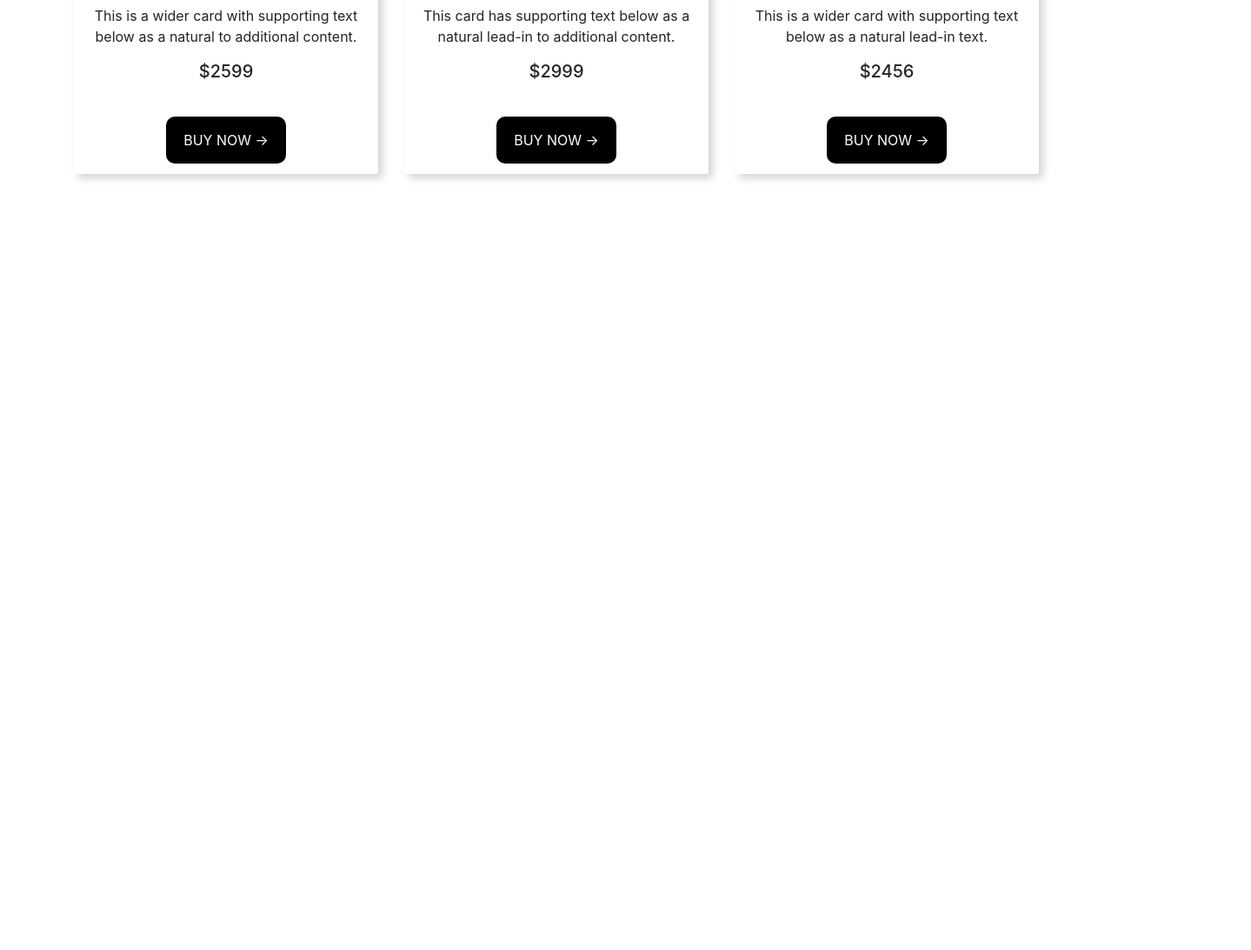
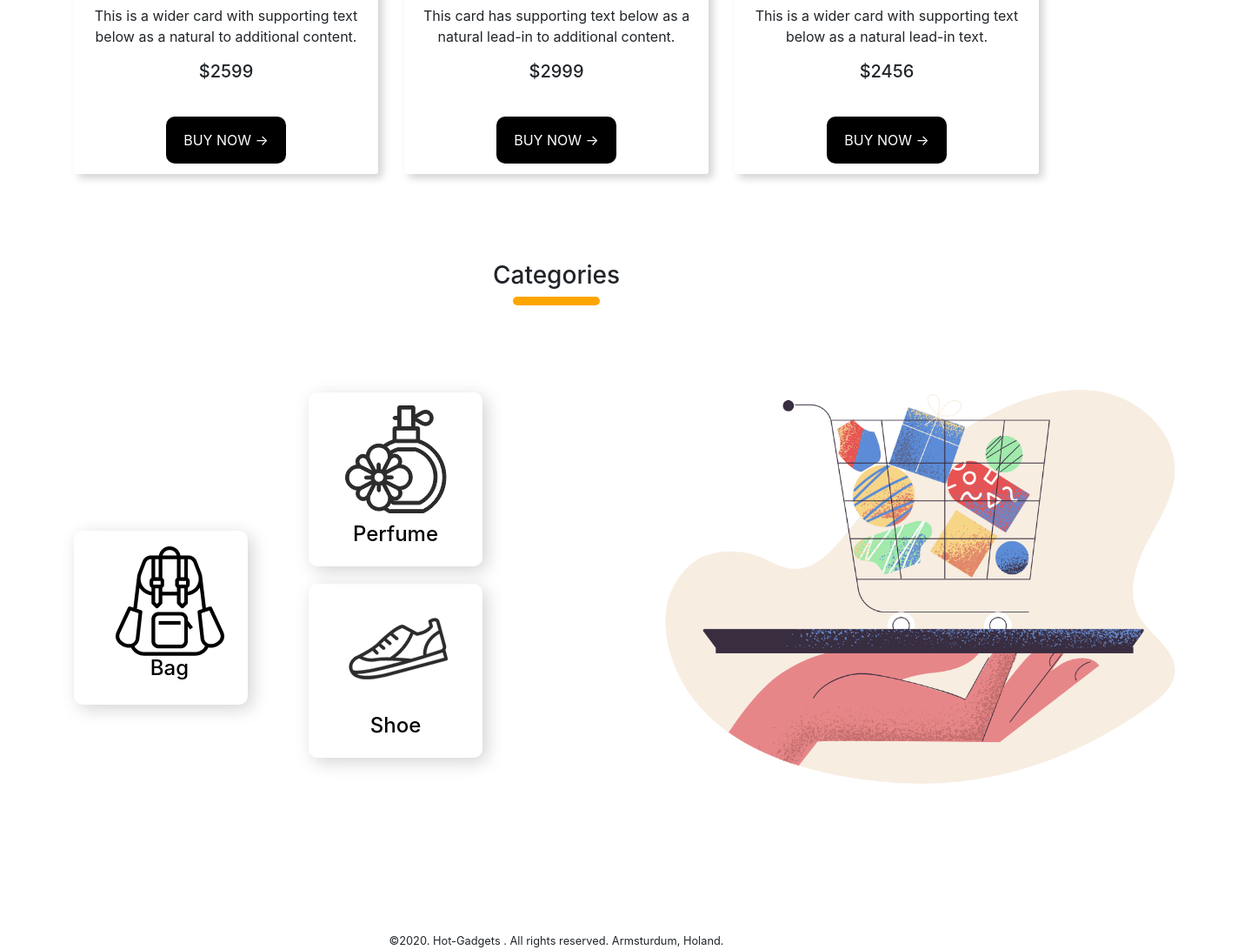
Before and after one commit to AhsanNkabir/Hot-Gadgets, a plain HTML site: page index.html in a window 1280 px wide. Shown: the part 1987-3079 px from the top of the page at 87% size, 1439 px wide, since content can reach past the window. Before the commit the page ends 2287 px from the top, so only its background shows below. Drawn offline with nearby package versions, Linux system fonts and the light colour scheme.

Commit message:
hot-gadgets site almost done

```diff
--- a/index.html
+++ b/index.html
@@ -180,6 +180,41 @@
           </div>
     </div>
 
+    <div class="container categories">
+        <h3>Categories</h3>
+        <div class="cat-underline"></div>
+        <div class="row">
+            <div class="col-md-3 d-flex align-items-center">
+                <div class="d-flex align-items-center justify-content-center flex-column cat1">
+                    <img src="images/Categories/bag.png" alt="">
+                    <h4>Bag</h4>
+                </div>
+            </div>
+            <div class="col-md-3">
+                <div class="row d-flex align-items-center justify-content-center cat2">
+                    <img src="images/Categories/perfume.png" atl="">
+                    <h4>Perfume</h4>
+                </div>
+                <div class="row d-flex align-items-center justify-content-center cat3">
+                    <img src="images/Categories/shoe.png" alt="">
+                    <h4>Shoe</h4>
+                </div>
+
+            </div>
+            <div class="col-md-6">
+                <div class="pale-order-img">
+                    <img class="w-80" src="images/Categories/pale-order.png" alt="pale-order">
+                </div>
+            </div>
+        </div>
+    </div>
+
+    <footer>
+        <footer>
+            <small>&copy;2020. Hot-Gadgets . All rights reserved. Armsturdum, Holand. </small>
+        </footer>
+    </footer>
+
  <script src="https://code.jquery.com/jquery-3.5.1.slim.min.js" integrity="sha384-DfXdz2htPH0lsSSs5nCTpuj/zy4C+OGpamoFVy38MVBnE+IbbVYUew+OrCXaRkfj" crossorigin="anonymous"></script>
  <script src="https://cdn.jsdelivr.net/npm/popper.js@1.16.0/dist/umd/popper.min.js" integrity="sha384-Q6E9RHvbIyZFJoft+2mJbHaEWldlvI9IOYy5n3zV9zzTtmI3UksdQRVvoxMfooAo" crossorigin="anonymous"></script>
  <script src="https://stackpath.bootstrapcdn.com/bootstrap/4.5.0/js/bootstrap.min.js" integrity="sha384-OgVRvuATP1z7JjHLkuOU7Xw704+h835Lr+6QL9UvYjZE3Ipu6Tp75j7Bh/kR0JKI" crossorigin="anonymous"></script>
--- a/style.css
+++ b/style.css
@@ -73,3 +73,41 @@
     color: orange;
     font-weight: 600;
 }
+.categories h3{
+    text-align: center;
+}
+.cat-underline{
+    width: 100px;
+    height: 10px;
+    border-radius: 10px;
+    background-color: orange;
+    margin: 0 auto;
+}
+.cat1, .cat2, .cat3{
+    padding: 10px 20px;
+    border-radius: 10px;
+    box-shadow: 5px 5px 20px lightgrey;
+    height:200px;
+    width:200px;
+
+}
+.cat1, .cat2{
+    margin-top: 100px;
+}
+.cat3{
+    margin-top: 20px;
+}
+.cat1{
+    padding-right: 0;
+}
+.categories h4{
+    text-align: center;
+    color: black;
+    font-weight: 500;
+}
+.pale-order-img{
+    padding-top: 30px;
+}
+footer{
+    text-align: center;
+}
```
